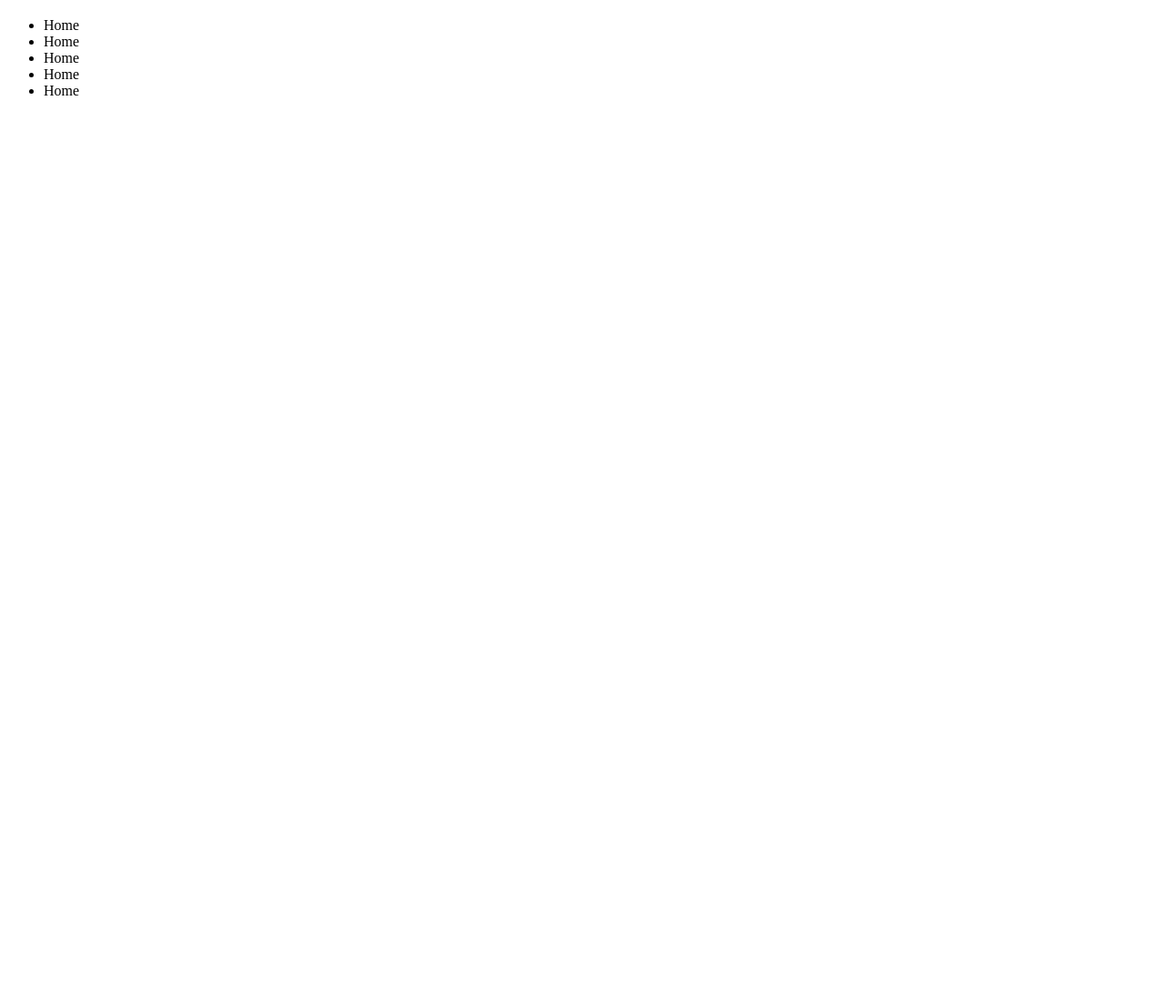
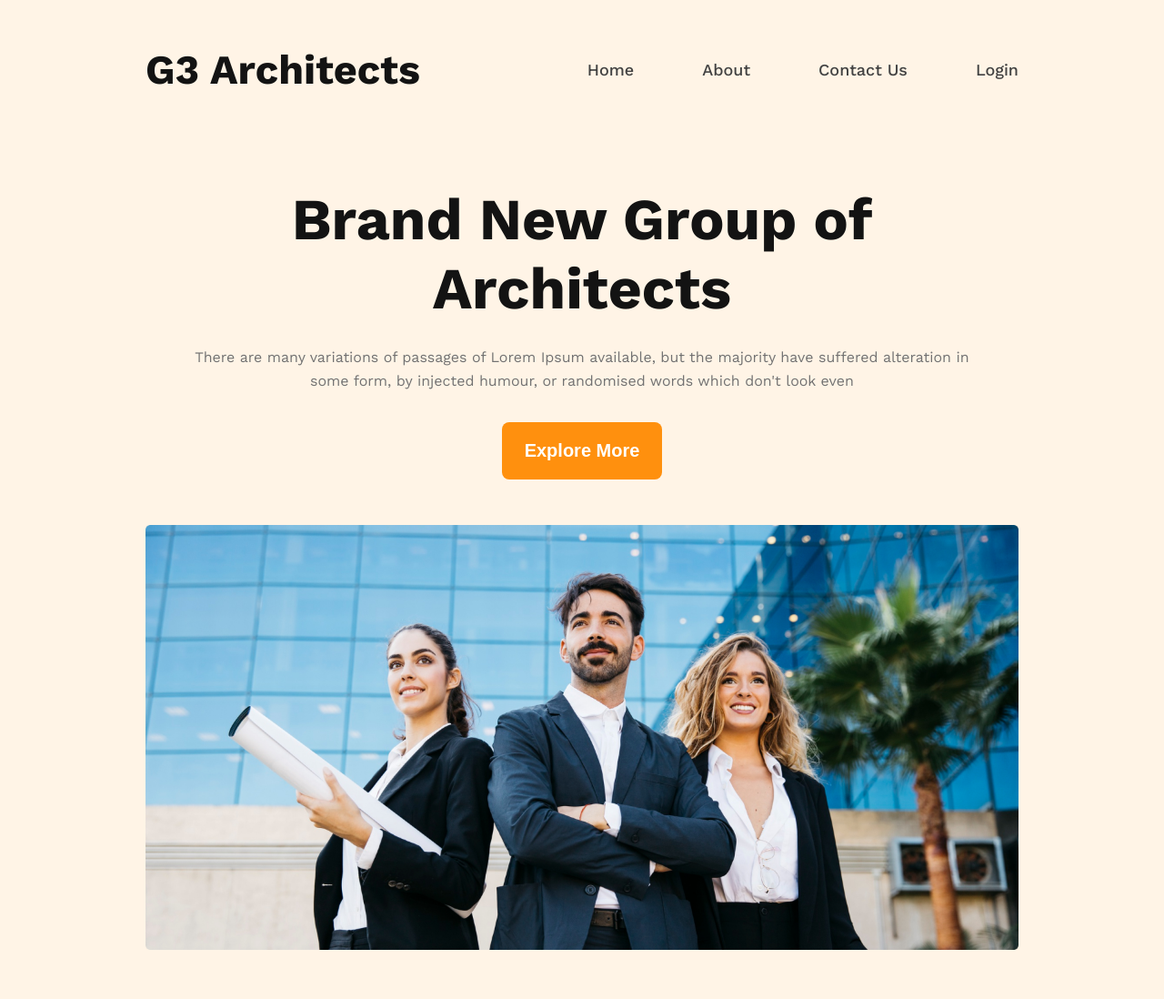
Before and after one commit to Rasel-khalipha/g3-architect-responsive-website, a plain HTML site: page index.html in a window 1280 px wide. Shown: the whole page at 91% size. Before the commit the page ends 800 px from the top, so only its background shows below. Drawn offline with nearby package versions, Linux system fonts and the light colour scheme.

Commit message:
Header area and Banner area design done

```diff
--- a/index.html
+++ b/index.html
@@ -1,23 +1,51 @@
-<!DOCTYPE html>
+<!doctype html>
 <html lang="en">
 	<head>
 		<meta charset="UTF-8" />
 		<meta name="viewport" content="width=device-width, initial-scale=1.0" />
 		<title>G3 Architects</title>
+		<link rel="preconnect" href="https://fonts.googleapis.com" />
+		<link rel="preconnect" href="https://fonts.gstatic.com" crossorigin />
+		<link
+			href="https://fonts.googleapis.com/css2?family=Work+Sans:ital,wght@0,100..900;1,100..900&display=swap"
+			rel="stylesheet"
+		/>
 		<link rel="stylesheet" href="styles/architect.css" />
 	</head>
 	<body>
+		<!-- Header area start -->
 		<header id="header-area">
-			<nav class="navbar">
-				<h3></h3>
-				<ul>
-					<li>Home</li>
-					<li>Home</li>
-					<li>Home</li>
-					<li>Home</li>
-					<li>Home</li>
-				</ul>
-			</nav>
+			<div class="container">
+				<!-- Navbar start -->
+				<nav class="navbar">
+					<h3>G3 Architects</h3>
+					<ul class="nav-links">
+						<li class="nav-item"><a class="nav-link" href="">Home</a></li>
+						<li class="nav-item"><a class="nav-link" href="">About</a></li>
+						<li class="nav-item"><a class="nav-link" href="">Contact Us</a></li>
+						<li class="nav-item"><a class="nav-link" href="">Login</a></li>
+					</ul>
+				</nav>
+				<!-- Navbar end -->
+
+				<!-- Banner area start -->
+				<div class="banner-area">
+					<div class="banner-content">
+						<h1>Brand New Group of Architects</h1>
+						<p>
+							There are many variations of passages of Lorem Ipsum available,
+							but the majority have suffered alteration in some form, by
+							injected humour, or randomised words which don't look even
+						</p>
+						<button class="btn">Explore More</button>
+					</div>
+					<div class="banner-image">
+						<img src="./images/banner.png" alt="Banner" />
+					</div>
+				</div>
+				<!-- Banner area end -->
+			</div>
 		</header>
+		<!-- Header area end -->
 	</body>
 </html>
--- a/styles/architect.css
+++ b/styles/architect.css
@@ -0,0 +1,101 @@
+* {
+	margin: 0;
+	padding: 0;
+	box-sizing: border-box;
+}
+body {
+	font-family: "Work Sans", sans-serif;
+}
+
+.container {
+	width: 75%;
+	margin: 0 auto;
+}
+.btn {
+	padding: 20px 25px;
+	border: 0;
+	background-color: #ff900e;
+	color: #fff;
+	font-size: 1.25rem;
+	font-weight: 600;
+	cursor: pointer;
+	border-radius: 8px;
+	transition: background-color 0.4s ease-in-out;
+}
+.btn:hover {
+	background-color: rgba(255, 144, 14, 0.75);
+}
+
+/* shared css */
+
+/* header area start */
+#header-area {
+	background-color: rgba(255, 144, 14, 0.1);
+	padding-top: 50px;
+}
+
+/* Navbar area start */
+
+#header-area .navbar {
+	display: flex;
+	justify-content: space-between;
+	align-items: center;
+}
+#header-area .navbar h3 {
+	font-size: 2.8125rem;
+	font-weight: bold;
+	color: #131313;
+}
+#header-area .navbar .nav-links {
+	list-style: none;
+	display: flex;
+	gap: 75px;
+}
+
+#header-area .navbar .nav-item .nav-link {
+	display: inline-block;
+	color: #424242;
+	text-decoration: none;
+	font-size: 1.125rem;
+	font-weight: 500;
+	line-height: 1.625;
+	transition: transform 0.4s ease-in-out;
+}
+
+#header-area .navbar .nav-item .nav-link:hover {
+	transform: scale(1.25);
+}
+
+/* Navbar area end */
+
+/* Banner area start */
+#header-area .banner-area {
+	padding-top: 100px;
+	text-align: center;
+	margin: 0 auto;
+}
+#header-area .banner-area .banner-content {
+	max-width: 862px;
+	margin: 0 auto;
+}
+#header-area .banner-area .banner-content h1 {
+	font-size: 4rem;
+	font-weight: 700;
+	color: #131313;
+	margin-bottom: 25px;
+}
+#header-area .banner-area .banner-content p {
+	font-size: 1rem;
+	color: #727272;
+	font-weight: 400;
+	line-height: 1.625;
+	margin-bottom: 32px;
+}
+#header-area .banner-area .banner-image img {
+	width: 100%;
+	padding: 50px 0;
+}
+
+/* Banner area end */
+
+/* Quick list area start */
```
